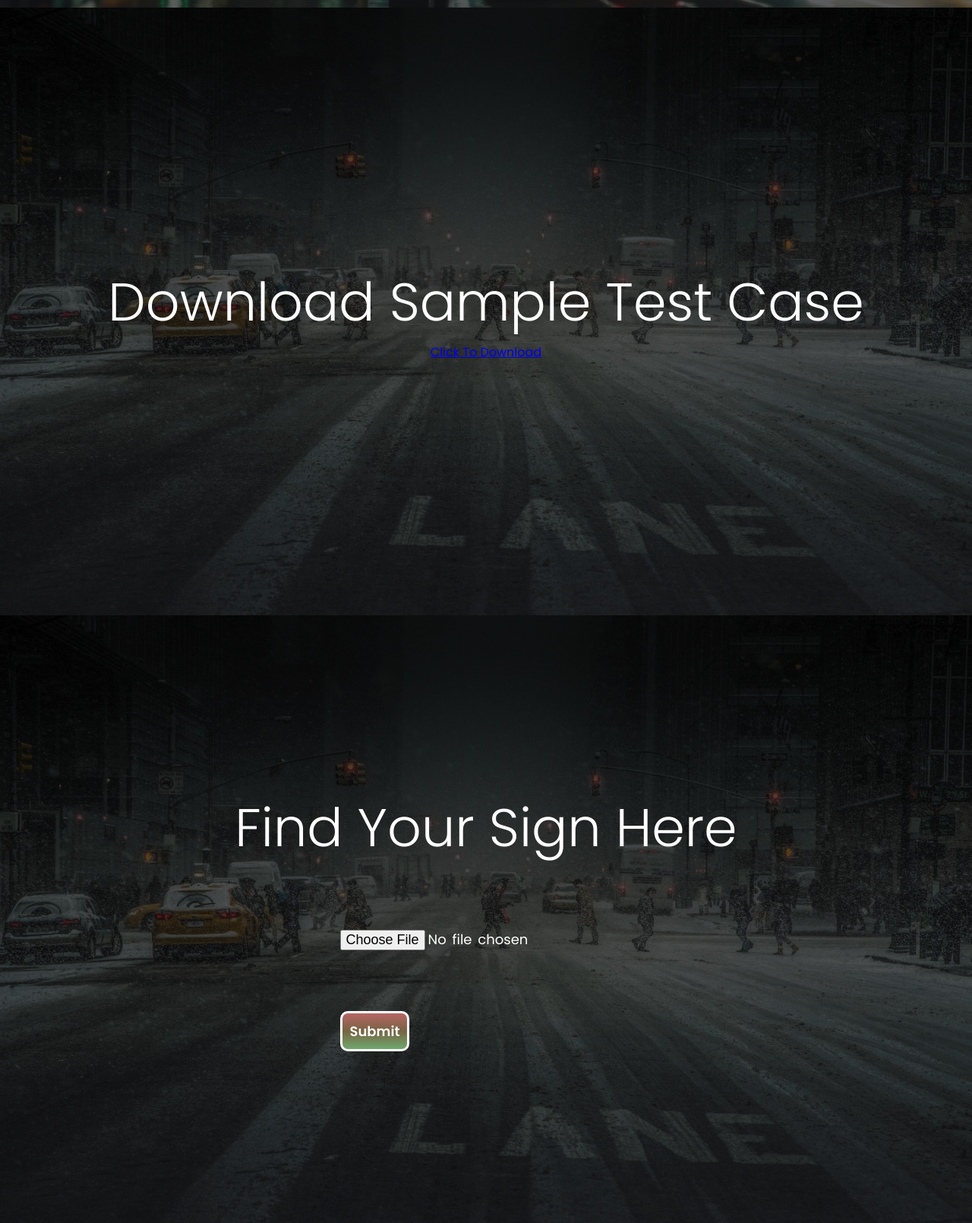
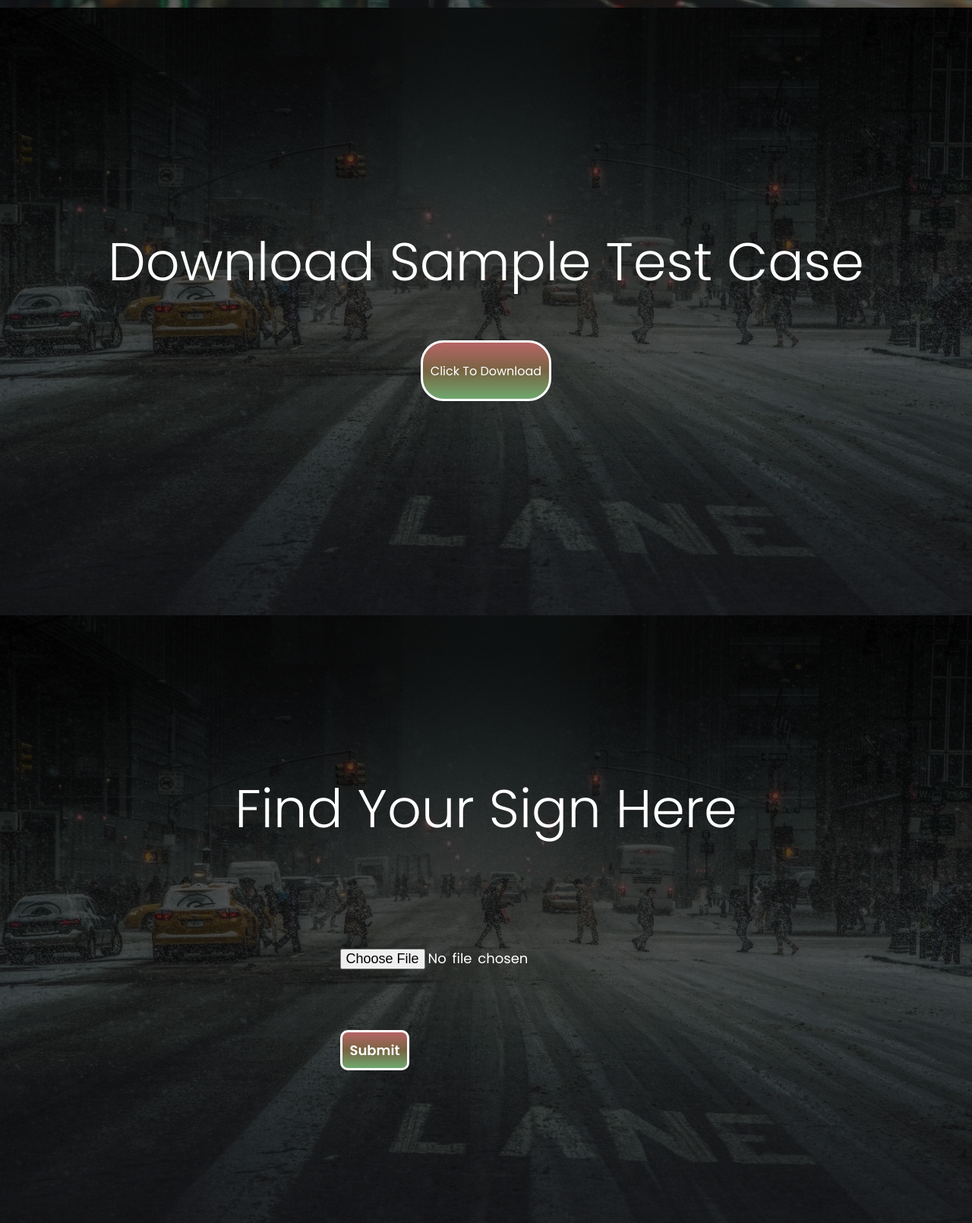
Before and after one commit to Gyany29/project, a Flask app: page / in a window 1280 px wide. Shown: the part 790-2400 px from the top of the page at 76% size. Run offline with Flask 2, Linux system fonts and the light colour scheme.

Commit message:
Update index.html

```diff
--- a/templates/index.html
+++ b/templates/index.html
@@ -199,6 +199,26 @@
         font-weight: 500;
         word-spacing: 10px;
       }
+      .predict h1 {
+        padding-bottom: 50px;
+      }
+      .predict a {
+        display: flex;
+        justify-content: center;
+        align-items: center;
+        height: 10%;
+        width: auto;
+        color: #fff;
+        padding: 10px;
+        text-decoration: none;
+        background: linear-gradient(
+          rgb(182, 101, 101),
+          rgb(119, 100, 66),
+          rgb(111, 168, 111)
+        );
+        border: 3px solid #fff;
+        border-radius: 30px;
+      }
       @media screen and (max-width: 800px) {
         .topnav {
           height: 9%;
```
